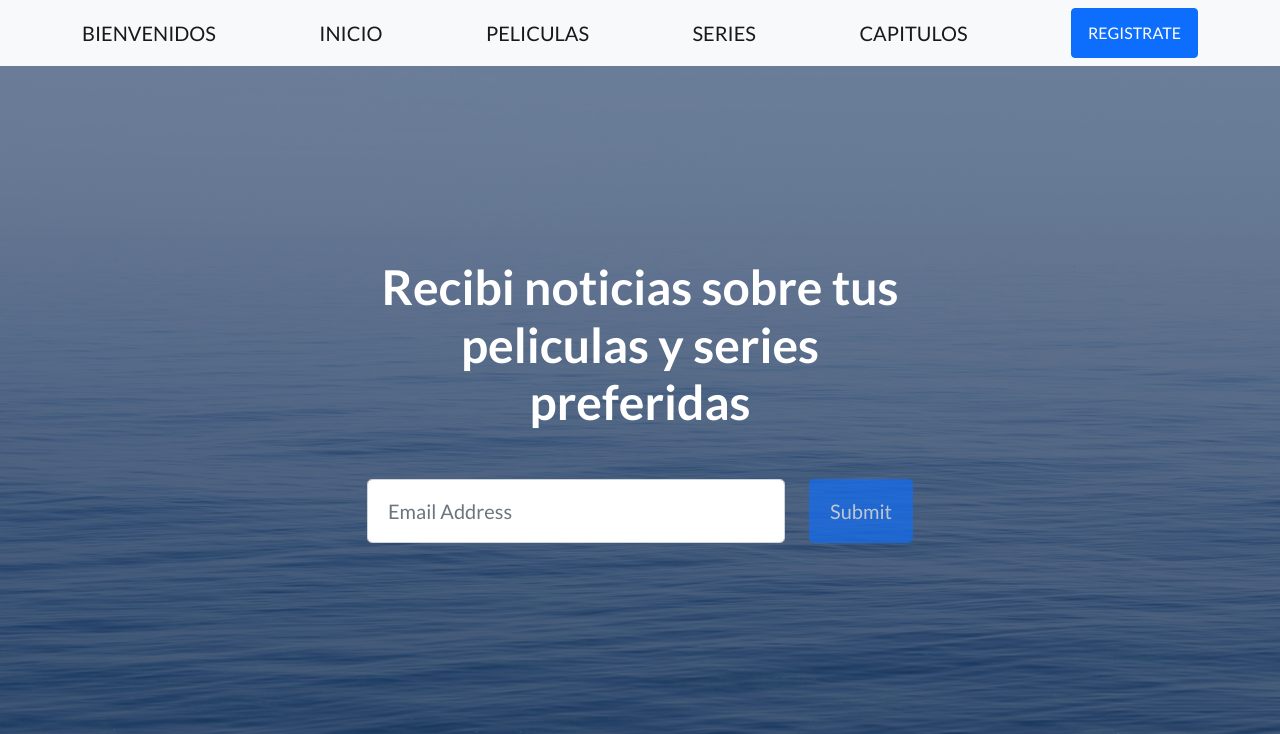
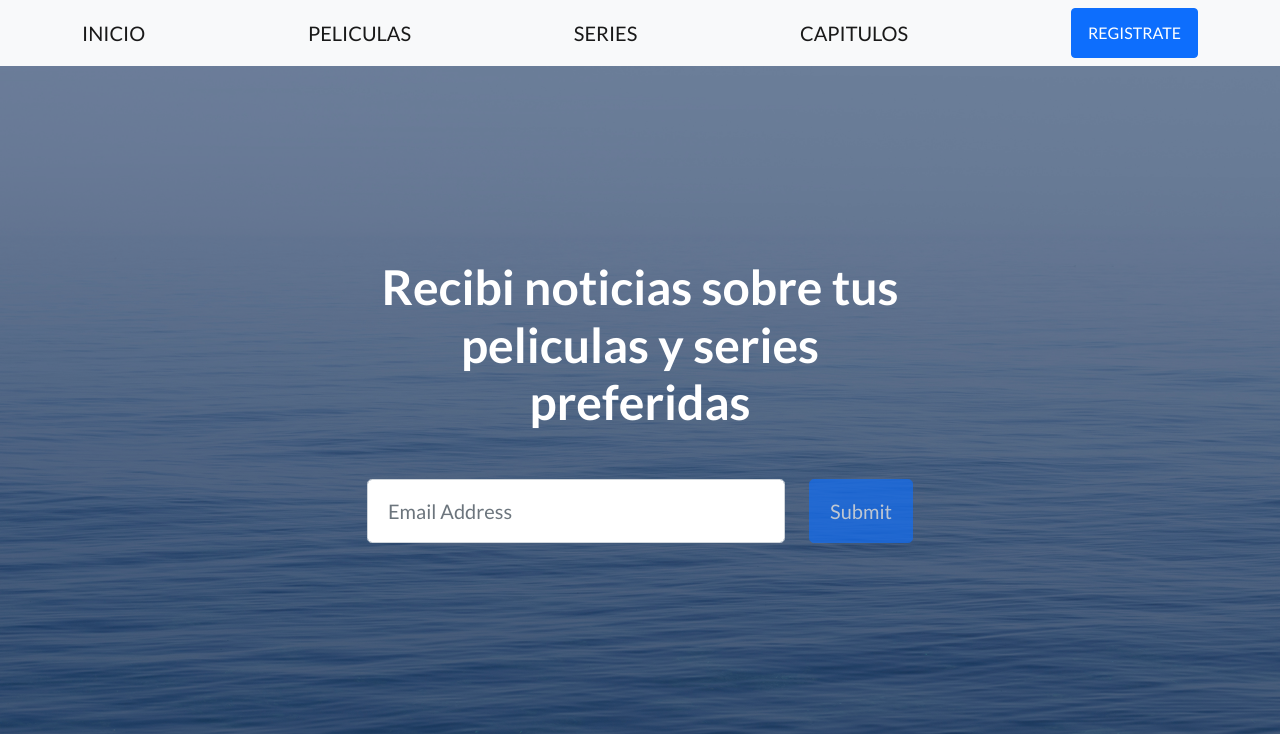
Before and after one commit to msgimenez/tercera-preentregagimenezm, a Django app: page /mispeliculas/ in a window 1280 px wide. Shown: the top 734 px of the page. Run offline with Django 4.2, Linux system fonts and the light colour scheme; some libraries are stand-ins or nearby versions.

Commit message:
mod 21feb version 3

```diff
--- a/mispeliculas/templates/mispeliculas/chapter.html
+++ b/mispeliculas/templates/mispeliculas/chapter.html
@@ -10,8 +10,5 @@
    <p> Acá está la información sobre los capitulos estreno </p>
 
 
+
 {% endblock %}
-
-
-</body>
-</html>
--- a/mispeliculas/templates/mispeliculas/inicio.html
+++ b/mispeliculas/templates/mispeliculas/inicio.html
@@ -1,6 +1,6 @@
 {% extends 'mispeliculas/padre.html' %}
 
-   {% load static%}
+{% load static%}
 
 {% block contenidoQueCambia %}
 
--- a/mispeliculas/templates/mispeliculas/padre.html
+++ b/mispeliculas/templates/mispeliculas/padre.html
@@ -20,11 +20,10 @@
         <!-- Navigation-->
         <nav class="navbar navbar-light bg-light static-top">
             <div class="container">
-                <a class="navbar-brand" href="#!">BIENVENIDOS</a>
-                <a class="navbar-brand" href="inicio.html">INICIO</a>
-                <a class="navbar-brand" href="pelis.html"> PELICULAS </a>
-                <a class="navbar-brand" href="serie.html"> SERIES </a>
-                <a class="navbar-brand" href="chapter.html"> CAPITULOS </a>
+                <a class="navbar-brand" href="inicio">INICIO</a>
+                <a class="navbar-brand" href="pelis"> PELICULAS </a>
+                <a class="navbar-brand" href="serie"> SERIES </a>
+                <a class="navbar-brand" href="chapter"> CAPITULOS </a>
                 <a class="btn btn-primary" href="#signup">REGISTRATE</a>
             </div>
         </nav>
--- a/mispeliculas/templates/mispeliculas/pelis.html
+++ b/mispeliculas/templates/mispeliculas/pelis.html
@@ -1,6 +1,6 @@
 {% extends 'mispeliculas/padre.html' %}
 
-   {% load static%}
+{% load static%}
 
 {% block contenidoQueCambia %}
 
--- a/mispeliculas/templates/mispeliculas/serie.html
+++ b/mispeliculas/templates/mispeliculas/serie.html
@@ -1,6 +1,6 @@
 {% extends 'mispeliculas/padre.html' %}
 
-   {% load static%}
+{% load static%}
 
 {% block contenidoQueCambia %}
 
@@ -10,4 +10,5 @@
    <p> Acá está la información sobre series </p>
 
 
+
 {% endblock %}
--- a/mispeliculas/urls.py
+++ b/mispeliculas/urls.py
@@ -2,7 +2,7 @@ from django.urls import path
 from mispeliculas import views
 
 urlpatterns = [
-    path('',views.inicio),
+    path('',views.inicio, name="Inicio"),
     path('pelis',views.pelis,name= "Peliculas"),
     path('serie',views.serie,name= "Series"),
     path('chapter',views.chapter,name= "Capitulos"),
```
